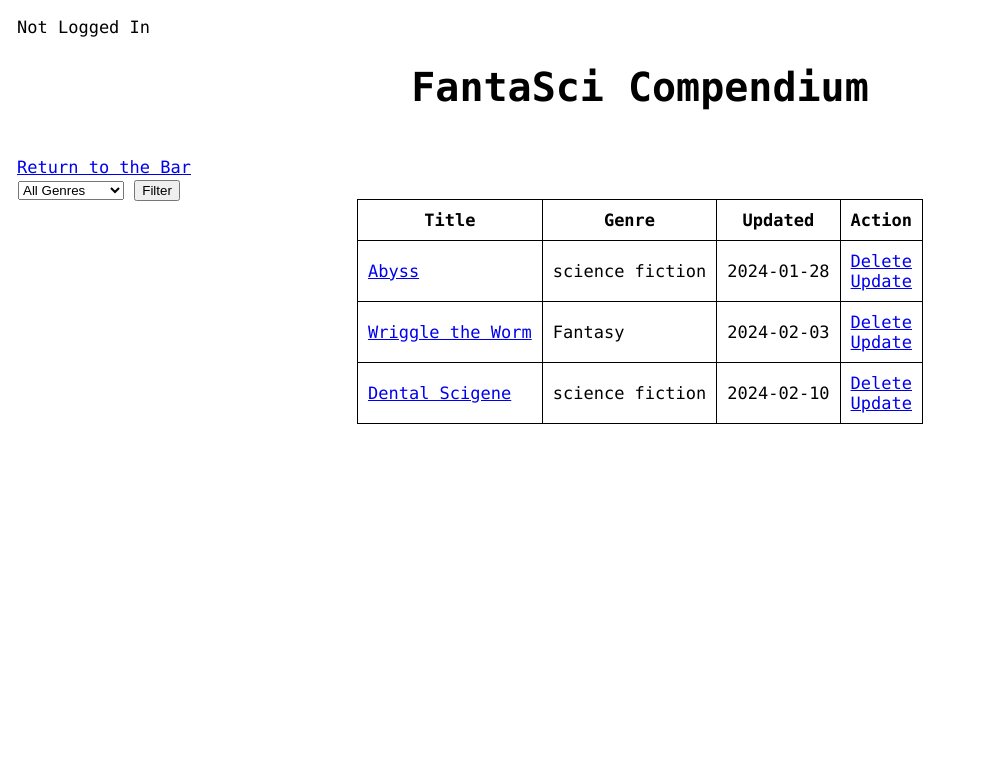
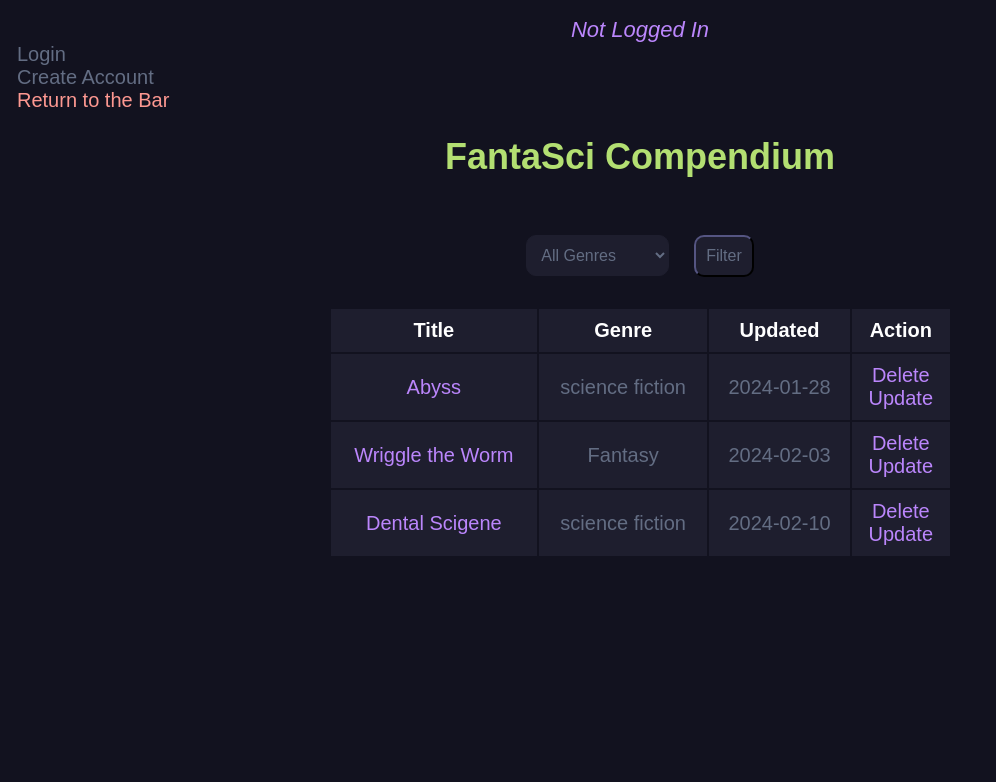
Before and after one commit to dbo-keeganpatton/fantasci, a Flask app: page /story_db/ in a window 1280 px wide. Shown: the top 782 px of the page, without its empty margins (0-996 px from the left). Run offline with Flask 3, Linux system fonts and the light colour scheme; data comes from the database, SQL or seed files in the repository; both versions use the stored data as it was after the commit; parts of the project's set-up code (start-up, migrations or seed data) failed here and were passed over; some libraries are stand-ins or nearby versions.

Commit message:
updated css/html for story db page

```diff
--- /dev/null
+++ b/static/css/story_db.css
@@ -0,0 +1,85 @@
+body {
+	background: #12121F;
+	margin: 17px;
+	font-size: 20px;
+}
+
+h4 {
+	font-size: 28px;
+	color: #B3DF72;
+	text-align: center;
+	font-family: sans-serif;
+}
+
+h1 {
+	font-size: 36px;
+	color: #B3DF72;
+	text-align: center;
+	font-family: sans-serif;
+}
+
+a {
+	color: #636d83;
+	font-size: 20px;
+	font-family: sans-serif;
+	text-decoration: none;
+}
+
+
+.center-table {
+	margin-left: auto;
+	margin-right: auto;
+	width: 50%;
+}
+
+td {
+	background-color: #1e1e2e;
+	color: #636d83;
+	font-family: sans-serif;
+	font-size: 20px;
+	text-align: center;
+	padding: 10;
+}
+
+th {
+	background-color: #1e1e2e;
+	color: white;
+	font-family: sans-serif;
+	font-size: 20px;
+	text-align: center;
+	padding: 10;
+}
+
+.center-table a {
+	/* for hyperlinks in table */
+	color: #BB86FC;
+}
+
+.return-to-bar {
+	/* hyperlink to return to index */
+	color: #FD9891;
+}
+
+
+
+
+.form-cont {
+	display: flex;
+	justify-content: center;
+	align-items: center;
+	margin: 0 auto;
+	width: 100%;
+}
+
+.form-input {
+	height: auto;
+	width: auto;
+	margin: 10;
+	color: #636d83;
+	font-size: 16px;
+	font-family: sans-serif;
+	border-radius: 10px;
+	border-color: #1e1e2e;
+	background: #1e1e2e;
+	padding: 10;
+}
--- a/static/css/writer.css
+++ b/static/css/writer.css
@@ -103,3 +103,8 @@ textarea:focus {
 .view_stories:hover {
 	background-color: #2A2A3B;
 }
+
+.return-to-bar {
+	/* hyperlink to return to index */
+	color: #FD9891;
+}
--- a/templates/story_db.html
+++ b/templates/story_db.html
@@ -2,8 +2,7 @@
 	This template is where Users can look at existing stories, choose to update
 	delete or navigate to other areas of the app.
 -->
-
-{% extends 'base_db.html' %}
+<link rel="stylesheet" href="{{ url_for('static', filename='css/story_db.css') }}">
 
 {% block head %}
 <title> FantaSci/Compendium </title>
@@ -13,10 +12,25 @@
 {% block body %}
 
 {% if current_user.is_authenticated %}
-<div>Welcome, {{ current_user.username }}!</div>
-	<a href="/logout/" class="button">Logout User</a><br>
+
+	<a href="/logout/" class="button">Logout</a><br>
+	<a href="/" class="return-to-bar">Return to the Bar</a>
+	<div style = "text-align: center;">
+		<em style = "color: #636d83; font-size: 22px; font-family: sans-serif;">
+			Hello, {{ current_user.username }}!
+		</em>
+		<br>
+	</div>
+
 {% else %}
-<div>Not Logged In</div>
+
+	<div style= "text-align: center;">
+			<em style = "color: #BB86FC; font-size: 22px; font-family: sans-serif" >Not Logged In</em>
+		</div>
+		<a href="/login/" class="button">Login</a><br>
+		<a href="/register/" class="button">Create Account</a><br>
+		<a href="/" class="return-to-bar">Return to the Bar</a>
+
 {% endif %}
 
 
@@ -27,14 +41,15 @@
 	{% if stories|length < 1 %}
 
 	<h4 style="text-align: center;"> It is a quiet night,  <a href="/">Return to the Bar and Tell us a Story</a></h4>
+
 	{% else %}
-	<a href="/" class="button">Return to the Bar</a>
+
 
 
 	<!-- This is just for a Genre filter Dropdown -->
-	<div style = "position:relative; left:1px; top:2px;">
+	<div class = "form-cont">
 	<form method="POST">
-		<select name="Genre">
+		<select class="form-input" name="Genre">
 			<option value="ALL">All Genres</option>
 
 			{% for genre in unique_genres %}
@@ -42,12 +57,12 @@
 			{% endfor %}
 
 		</select>
-		<button type="submit">Filter</button>
+		<button class="form-input" type="submit">Filter</button>
 	</form>
     </div>
 
 
-	<table class="center">
+	<table class="center-table">
 		<tr>
 			<th>Title</th>
 			<th>Genre</th>
--- a/templates/writer.html
+++ b/templates/writer.html
@@ -15,6 +15,7 @@
 {% if current_user.is_authenticated %}
 
 	<a href="/logout/" class="button">Logout</a><br>
+	<a href="/" class="return-to-bar">Return to the Bar</a>
 	<div style = "text-align: center;">
 		<em style = "color: #636d83; font-size: 22px; font-family: sans-serif;">
 			Welcome, {{ current_user.username }}!
@@ -25,10 +26,11 @@
 {% else %}
 
 	<div style= "text-align: center;">
-		<em style = "color: #FD9891; font-size: 22px; font-family: sans-serif" >Not Logged In</em>
+		<em style = "color: #BB86FC; font-size: 22px; font-family: sans-serif" >Not Logged In</em>
 	</div>
 	<a href="/login/" class="button">Login</a><br>
 	<a href="/register/" class="button">Create Account</a><br>
+	<a href="/" class="return-to-bar">Return to the Bar</a>
 
 {% endif %}
 
```
Also changed, not shown: instance/test.db.
